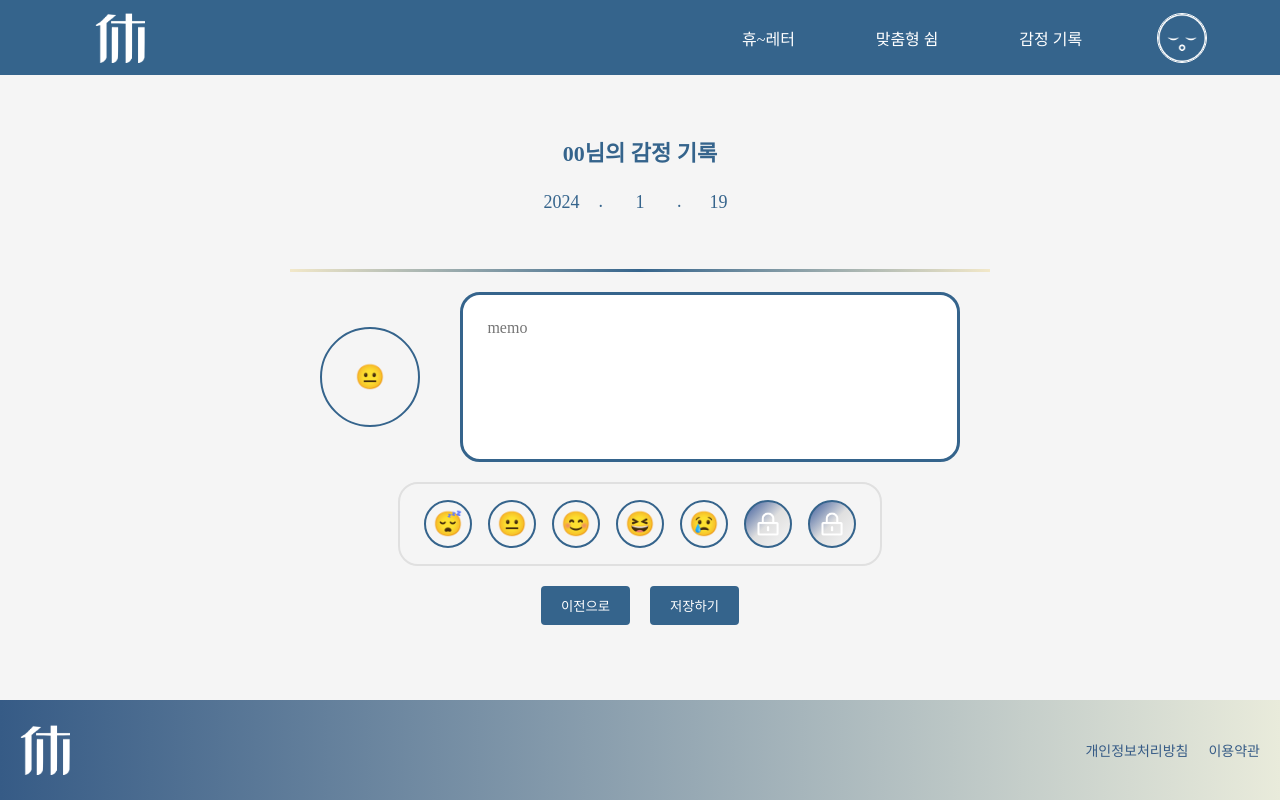
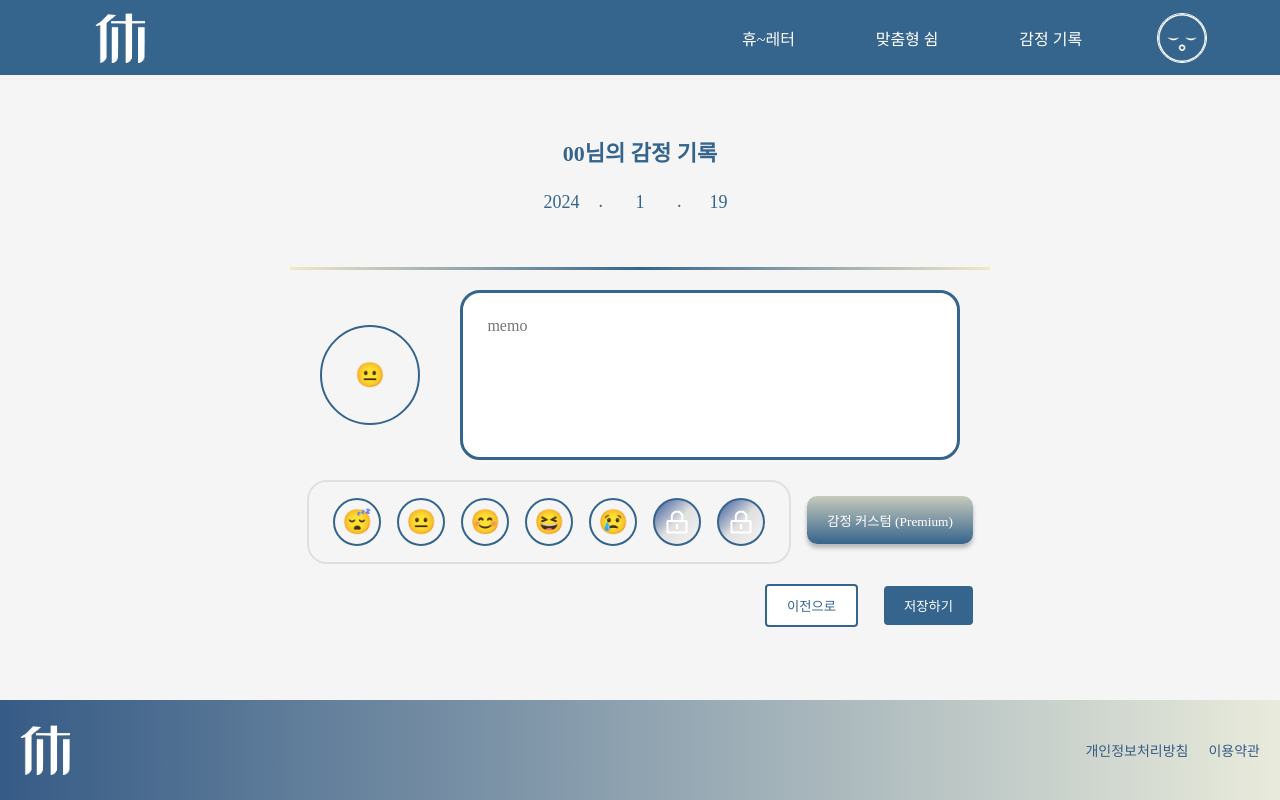
Before and after one commit to Serengeti-HYU/Hyu_frontend, a React (Create React App) app: page /record2 in a window 1280 px wide. Built offline with nearby package versions, Linux system fonts and the light colour scheme; a web font is replaced by a local one.

Commit message:
chore : Record2 수정중

```diff
--- a/src/pages/Emotion/Record1.jsx
+++ b/src/pages/Emotion/Record1.jsx
@@ -46,7 +46,6 @@ const Content = styled.div`
 
 const Header = styled.div`
   color: #35648c;
-  font-family: SUIT;
   font-size: 1.375rem;
   font-weight: 700;
   margin: 1.25rem 0;
--- a/src/pages/Emotion/Record2.jsx
+++ b/src/pages/Emotion/Record2.jsx
@@ -15,7 +15,7 @@ const TextContent = styled.div`
   flex: 1;
   display: flex;
   flex-direction: column;
-  align-items: center; /* 중앙 정렬로 수정 */
+  align-items: center;
   padding: 2.5rem;
   width: 100%;
   max-width: 47.5rem;
@@ -51,11 +51,11 @@ const Header = styled.div`
   font-weight: 700;
   margin: 1.25rem 0;
   text-align: center;
-  margin-bottom: 1.5rem; /* margin 수정 */
+  margin-bottom: 1.5rem;
 
   @media (max-width: 768px) {
     font-size: 1.125rem;
-    margin-bottom: 1rem; /* margin 수정 */
+    margin-bottom: 1rem;
   }
 `;
 
@@ -106,7 +106,7 @@ const TopContainer = styled.div`
   width: 100%;
   max-width: 64rem;
   display: flex;
-  flex-direction: row; /* row로 수정 */
+  flex-direction: row;
   justify-content: center;
   align-items: center;
   margin-bottom: 1.25rem;
@@ -119,7 +119,7 @@ const TopContainer = styled.div`
 const MemoContainer = styled.div`
   width: 100%;
   max-width: 31.25rem;
-  margin-left: 1.25rem; /* 추가: Circle과의 간격 조정 */
+  margin-left: 1.25rem;
   align-items: center;
   border-radius: 1.25rem;
   border: 0.1875rem solid #35648C;
@@ -127,8 +127,8 @@ const MemoContainer = styled.div`
 
   @media (max-width: 768px) {
     max-width: 100%;
-    margin-left: 0; /* 모바일에서는 원래대로 */
-    margin-bottom: 1.25rem; /* 모바일에서 아래로 공간 추가 */
+    margin-left: 0;
+    margin-bottom: 1.25rem;
   }
 `;
 
@@ -151,7 +151,7 @@ const CircleContainer = styled.div`
   display: flex;
   justify-content: center;
   align-items: center;
-  margin-right: 1.25rem; /* margin 수정 */
+  margin-right: 1.25rem;
 
   @media (max-width: 768px) {
     justify-content: center;
@@ -181,10 +181,11 @@ const EmotionBox = styled.div`
   display: flex;
   justify-content: center;
   align-items: center;
-  border: 0.125rem solid #e0e0e0; /* 연한 회색 테두리 */
+  border: 0.125rem solid #e0e0e0;
   border-radius: 1.25rem;
   padding: 1rem;
   margin-bottom: 1.25rem;
+  position: relative;
 `;
 
 const EmotionButton = styled.div`
@@ -220,9 +221,46 @@ const LockButton = styled(EmotionButton)`
 
 const ButtonContainer = styled.div`
   display: flex;
-  justify-content: center;
+  justify-content: flex-end; /* 오른쪽 정렬 */
   align-items: center;
   margin-bottom: 1.25rem;
+  margin-left: 28rem;
+`;
+
+const PreviousButton = styled.button`
+  background-color: #ffffff;
+  color: #35648C;
+  padding: 0.625rem 1.25rem;
+  border: 0.125rem solid #35648C;
+  border-radius: 0.25rem;
+  cursor: pointer;
+  margin: 0 0.625rem;
+
+  &:hover {
+    background-color: #f2f2f2;
+  }
+
+  @media (max-width: 768px) {
+    margin: 0.625rem 0;
+  }
+`;
+
+const ActionButton = styled.button`
+  background-color: #35648c;
+  color: #ffffff;
+  padding: 0.625rem 1.25rem;
+  border: none;
+  border-radius: 0.25rem;
+  cursor: pointer;
+  margin-left: 1rem;
+
+  &:hover {
+    background-color: #0056b3;
+  }
+
+  @media (max-width: 768px) {
+    margin-top: 0.625rem;
+  }
 `;
 
 const Button = styled.button`
@@ -241,6 +279,32 @@ const Button = styled.button`
   @media (max-width: 768px) {
     margin: 0.625rem 0;
   }
+`;
+
+const CustomEmotionButton = styled.button`
+  color: #ffffff;
+  padding: 0.625rem 1.25rem;
+  border: none;
+  border-radius: 10px;
+  background: linear-gradient(0deg, #35648C 0%, #F2E8C9 129.17%);
+  box-shadow: 0px 4px 4px 0px rgba(0, 0, 0, 0.25);
+  cursor: pointer;
+  margin-left: 1rem;
+  margin-top: 1rem;
+  height: 3rem;
+
+  &:hover {
+    background-color: #ff8c00;
+  }
+
+  @media (max-width: 768px) {
+    margin-top: 0.625rem;
+  }
+`;
+
+
+const CustomContainer = styled.div`
+  display: flex;
 `;
 
 const Record2 = () => {
@@ -315,6 +379,7 @@ const Record2 = () => {
             />
           </MemoContainer>
         </TopContainer>
+        <CustomContainer>
           <EmotionBox>
             {["😴", "😐", "😊", "😆", "😢"].map((emotion, index) => (
               <EmotionButton
@@ -326,11 +391,14 @@ const Record2 = () => {
             ))}
             <LockButton onClick={handleLockClick} />
             <LockButton onClick={handleLockClick} />
-
           </EmotionBox>
+          <CustomEmotionButton onClick={() => alert('감정 커스텀')}>
+            감정 커스텀 (Premium)
+          </CustomEmotionButton>
+        </CustomContainer>
         <ButtonContainer>
-          <Button onClick={() => navigate(-1)}>이전으로</Button>
-          <Button onClick={() => alert('저장하기')}>저장하기</Button>
+          <PreviousButton onClick={() => navigate(-1)}>이전으로</PreviousButton>
+          <ActionButton onClick={() => alert('저장하기')}>저장하기</ActionButton>
         </ButtonContainer>
       </Content>
       <Footer />
```
Lines whose indentation alone changed are shown as unchanged.
